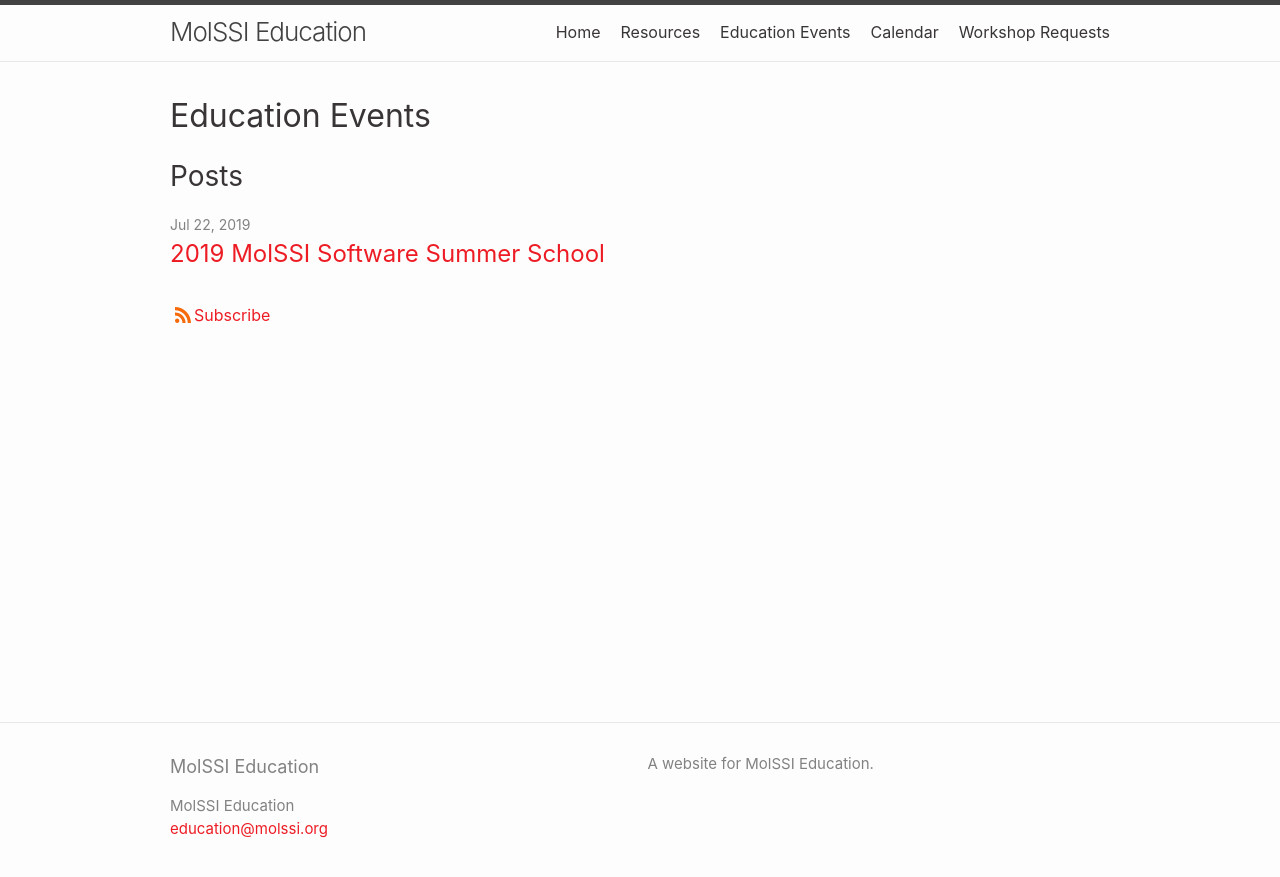
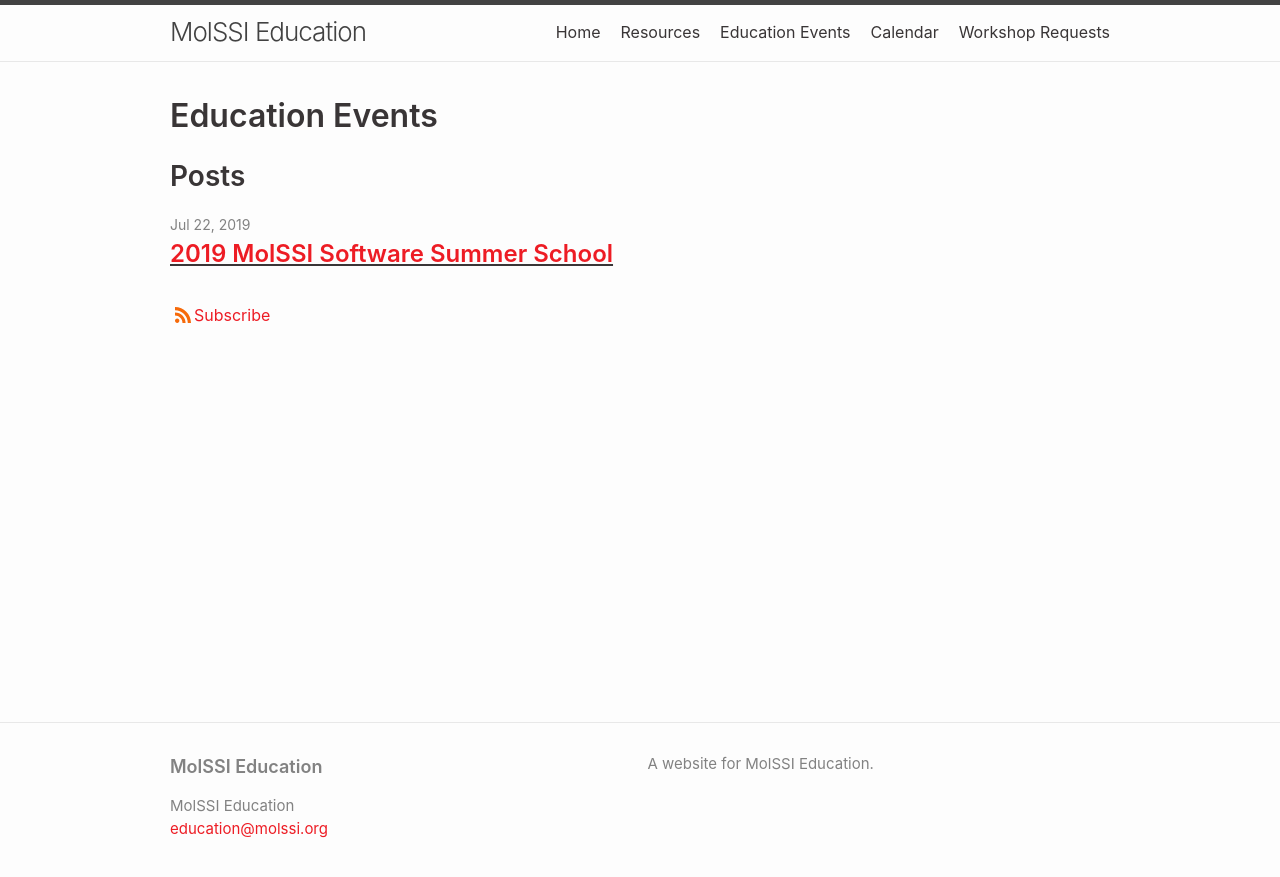
Before and after one commit to MolSSI-Education/molssi-education.github.io, a Jekyll site: the page built from events.md, in a window 1280 px wide. Shown: the top 877 px of the page. Built offline with Jekyll 4.4.1, drawn with Linux system fonts in a browser that asks for light colours; Markdown is read by kramdown in place of the engine named in the settings.

Commit message:
some updates to minima style

```diff
--- a/_sass/minima.scss
+++ b/_sass/minima.scss
@@ -5,6 +5,7 @@
 $base-font-family: -apple-system, BlinkMacSystemFont, "Segoe UI", Roboto, Helvetica, Arial, sans-serif, "Apple Color Emoji", "Segoe UI Emoji", "Segoe UI Symbol" !default;
 $base-font-size:   16px !default;
 $base-font-weight: 400 !default;
+$emph-font-weight: 600;
 $small-font-size:  $base-font-size * 0.875 !default;
 $base-line-height: 1.5 !default;
 
--- a/_sass/minima/_base.scss
+++ b/_sass/minima/_base.scss
@@ -95,7 +95,11 @@ li {
  * Headings
  */
 h1, h2, h3, h4, h5, h6 {
-  font-weight: $base-font-weight;
+  font-weight: $emph-font-weight;
+}
+
+h3 {
+  text-decoration: underline;
 }
 
 
```
